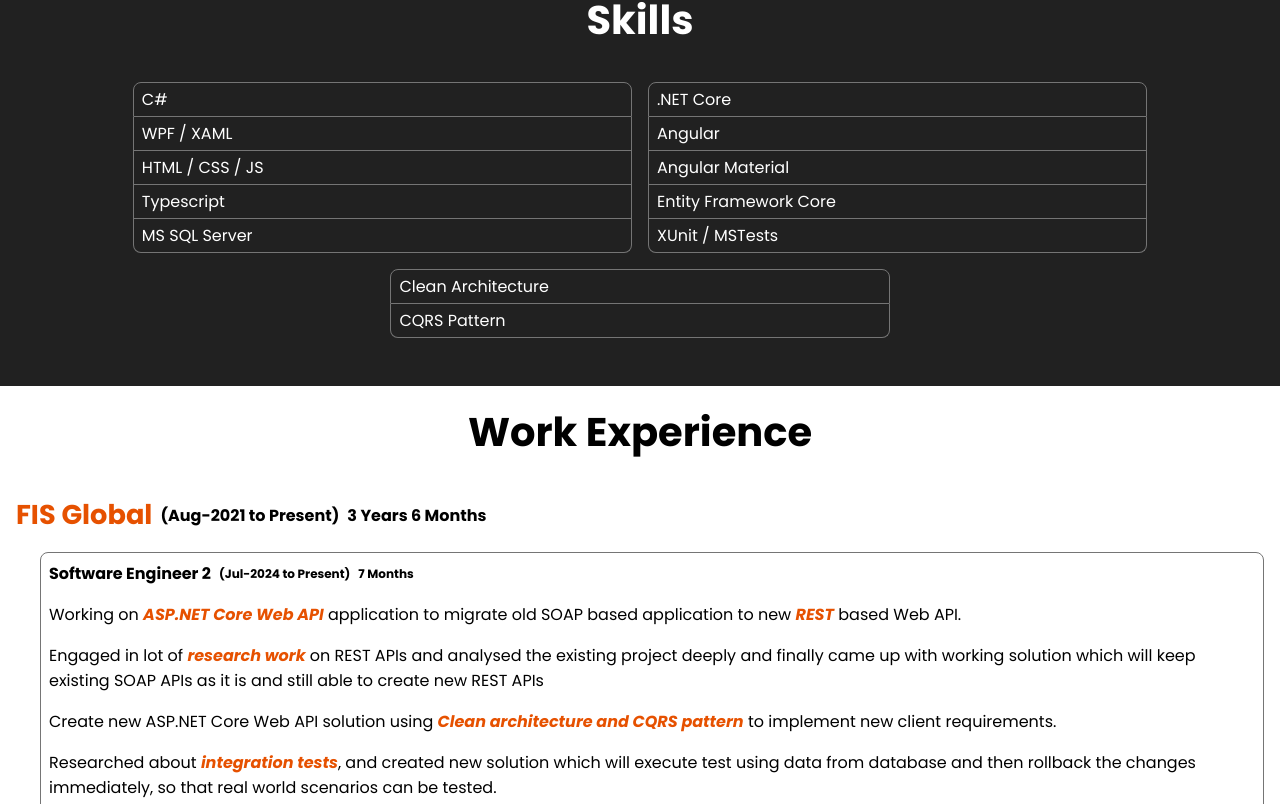
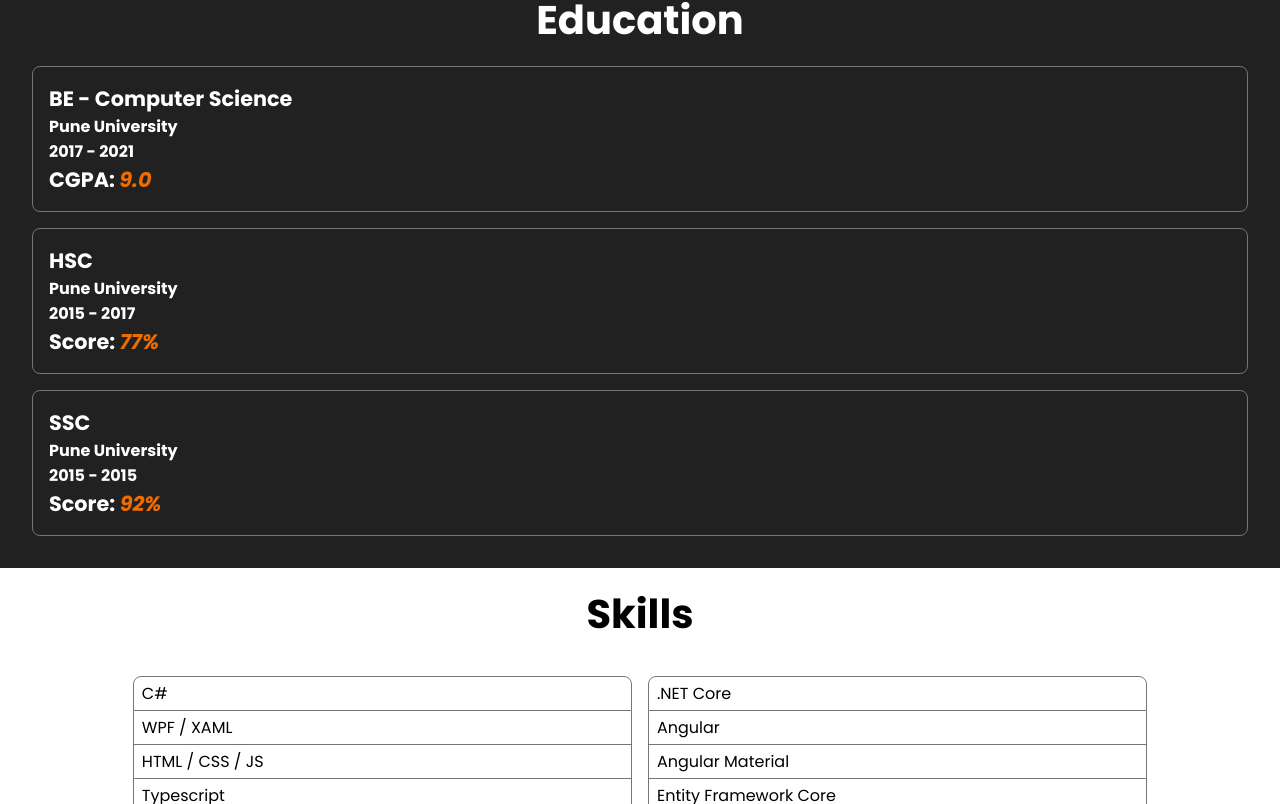
Before and after one commit to rohan-ankalkote/MyPortfolio, an Angular app: page / in a window 1280 px wide. Shown: the part 1176-1980 px from the top of the page. Built offline with nearby package versions, Linux system fonts and the light colour scheme.

Commit message:
Add Education Section

```diff
--- a/src/app/app.component.html
+++ b/src/app/app.component.html
@@ -1,4 +1,5 @@
 <banner />
 <contact />
+<education />
 <skills />
 <work />
--- a/src/app/app.component.ts
+++ b/src/app/app.component.ts
@@ -4,11 +4,12 @@ import { BannerComponent } from './components/banner/banner.component';
 import { ContactComponent } from './components/contact/contact.component';
 import { SkillsComponent } from './components/skills/skills.component';
 import { WorkComponent } from './components/work/work.component';
+import { EducationComponent } from './components/education/education.component';
 
 
 @Component({
     selector: 'app-root',
-    imports: [BannerComponent, ContactComponent, SkillsComponent, WorkComponent],
+    imports: [BannerComponent, ContactComponent, SkillsComponent, WorkComponent, EducationComponent],
     templateUrl: './app.component.html',
     styleUrl: './app.component.scss',
     host: {
--- a/src/app/components/banner/banner.component.ts
+++ b/src/app/components/banner/banner.component.ts
@@ -7,7 +7,7 @@ import { Component } from '@angular/core';
   styleUrl: './banner.component.scss'
 })
 export class BannerComponent {
-    startYear: Date = new Date(2021, 0, 30);
+    startYear: Date = new Date(2021, 7, 30);
 
     getTotalYearsOfExperience(): string {
         var today = new Date();
--- /dev/null
+++ b/src/app/components/education/education.component.html
@@ -0,0 +1,22 @@
+<h1>Education</h1>
+
+<section>
+    <h4>BE - Computer Science</h4>
+    <h5>Pune University</h5>
+    <h5>2017 - 2021</h5>
+    <h4>CGPA: <span>9.0</span></h4>
+</section>
+
+<section>
+    <h4>HSC</h4>
+    <h5>Pune University</h5>
+    <h5>2015 - 2017</h5>
+    <h4>Score: <span>77%</span></h4>
+</section>
+
+<section>
+    <h4>SSC</h4>
+    <h5>Pune University</h5>
+    <h5>2015 - 2015</h5>
+    <h4>Score: <span>92%</span></h4>
+</section>
--- /dev/null
+++ b/src/app/components/education/education.component.scss
@@ -0,0 +1,17 @@
+:host {
+    display: block;
+    padding: 1rem;
+    background-color: #212121;
+    color: white;
+}
+
+h1 {
+    text-align: center;
+}
+
+section {
+    border-radius: 0.5rem;
+    border: 1px solid #757575;
+    padding: 1rem;
+    margin: 1rem;
+}
--- a/src/app/components/skills/skills.component.scss
+++ b/src/app/components/skills/skills.component.scss
@@ -1,8 +1,6 @@
 :host {
     display: block;
     padding: 1rem;
-    background-color: #212121;
-    color: white;
 }
 
 h1 {
--- a/src/app/components/work/work.component.scss
+++ b/src/app/components/work/work.component.scss
@@ -1,6 +1,8 @@
 :host {
     display: block;
     padding: 1rem;
+    background-color: #212121;
+    color: white;
 }
 
 h1 {
@@ -12,7 +14,7 @@ section {
 
     &>div {
         h3 {
-            color: #E65100;
+            color: #EF6C00;
         }
     }
 
--- a/src/styles.scss
+++ b/src/styles.scss
@@ -31,14 +31,14 @@ h6 {
     font-size: 0.75rem;
 }
 
-.hld {
-    color: #E65100;
+span {
+    color: #EF6C00;
     font-weight: bold;
     font-style: italic;
 }
 
-.hll {
-    color: #FFD700;
-    font-weight: bold;
-    font-style: italic;
-}
+// .hll {
+//     color: #FFD700;
+//     font-weight: bold;
+//     font-style: italic;
+// }
```
Also changed, not shown: src/app/components/education/education.component.ts (added, +11 -0 lines), 1 other file (tests, documents, lock files or other folders).
